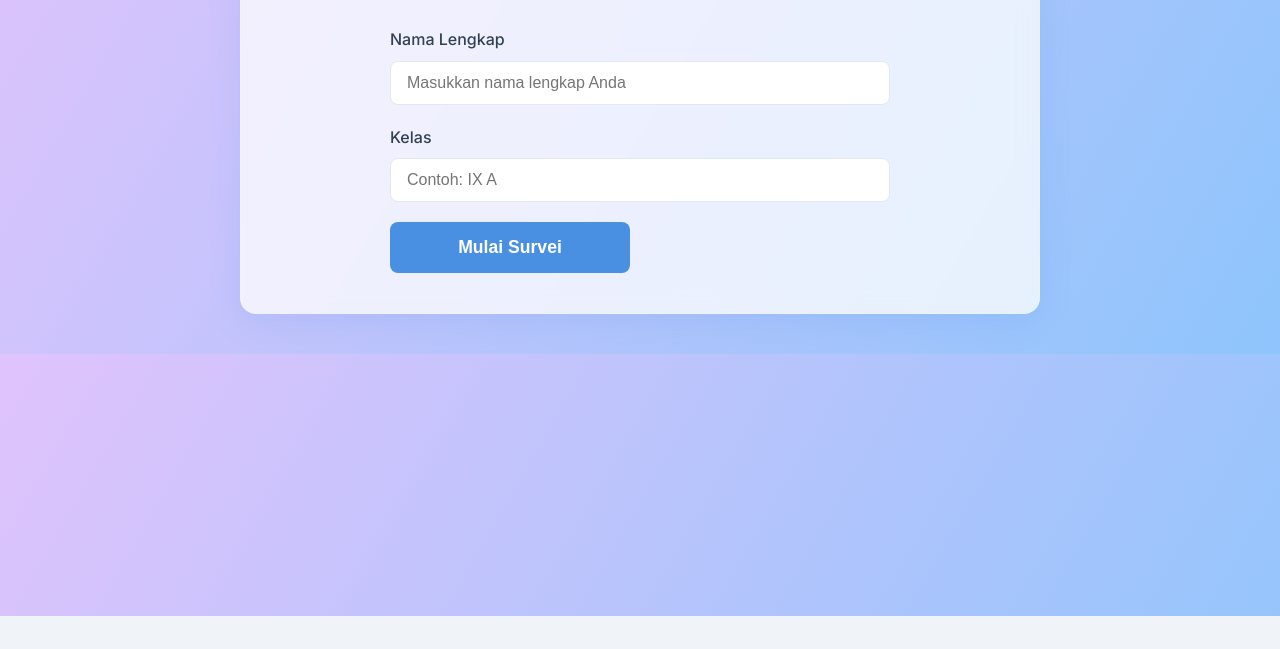
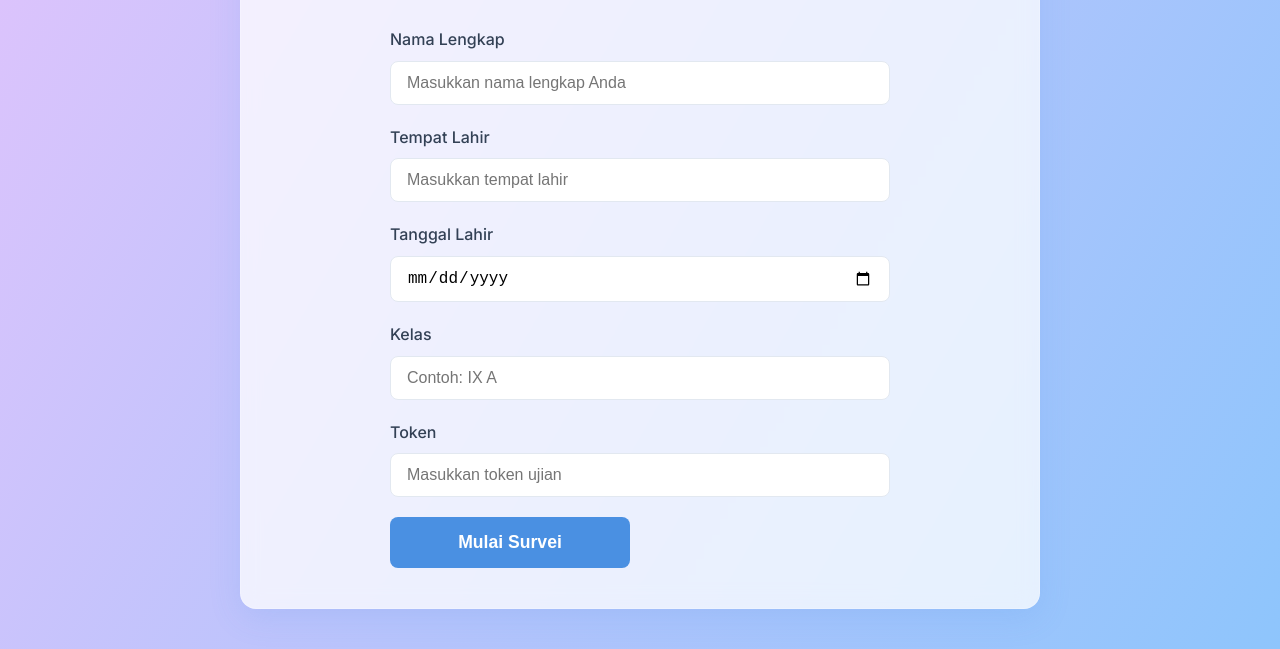
Before and after one commit to pakteguhcom/slb, a plain HTML site: page index.html in a window 1280 px wide. Shown: the part 184-833 px from the top of the page. Before the commit the page ends 800 px from the top, so only its background shows below. Drawn offline with Linux system fonts and the light colour scheme.

Commit message:
Update index.html

```diff
--- a/index.html
+++ b/index.html
@@ -17,7 +17,6 @@
             <p>Pada subtes ini, kamu akan mendapat pertanyaan mengenai dirimu, kebiasaanmu, pendapatmu, maupun sikapmu perihal lingkungan keluarga dan lingkungan belajarmu. <strong>Tidak ada jawaban yang benar atau salah</strong> pada setiap pertanyaan. Jawablah seluruh pertanyaan sesuai situasi/kondisi yang kamu alami.</p>
             <p>Bacalah seluruh pernyataan dan pilihan jawaban pada tabel dengan seksama. Kamu dapat menjawab dengan cara menekan/klik bulatan yang tersedia.</p>
             <hr>
-
             <p><strong>Contoh Soal:</strong></p>
             <p><i>Selama semester kemarin, pada saat mengikuti pelajaran di rumah pernakah kamu mengalami hal-hal berikut ini?</i></p>
             <table class="question-table example-table">
@@ -63,8 +62,20 @@
                 <input type="text" id="namaSiswa" name="namaSiswa" placeholder="Masukkan nama lengkap Anda" required>
             </div>
             <div class="info-input">
+                <label for="tempatLahir">Tempat Lahir</label>
+                <input type="text" id="tempatLahir" name="tempatLahir" placeholder="Masukkan tempat lahir" required>
+            </div>
+            <div class="info-input">
+                <label for="tanggalLahir">Tanggal Lahir</label>
+                <input type="date" id="tanggalLahir" name="tanggalLahir" required>
+            </div>
+            <div class="info-input">
                 <label for="kelasSiswa">Kelas</label>
                 <input type="text" id="kelasSiswa" name="kelasSiswa" placeholder="Contoh: IX A" required>
+            </div>
+             <div class="info-input">
+                <label for="token">Token</label>
+                <input type="text" id="token" name="token" placeholder="Masukkan token ujian" required>
             </div>
              <button id="start-survey-btn" class="button-primary">Mulai Survei</button>
         </div>
```
